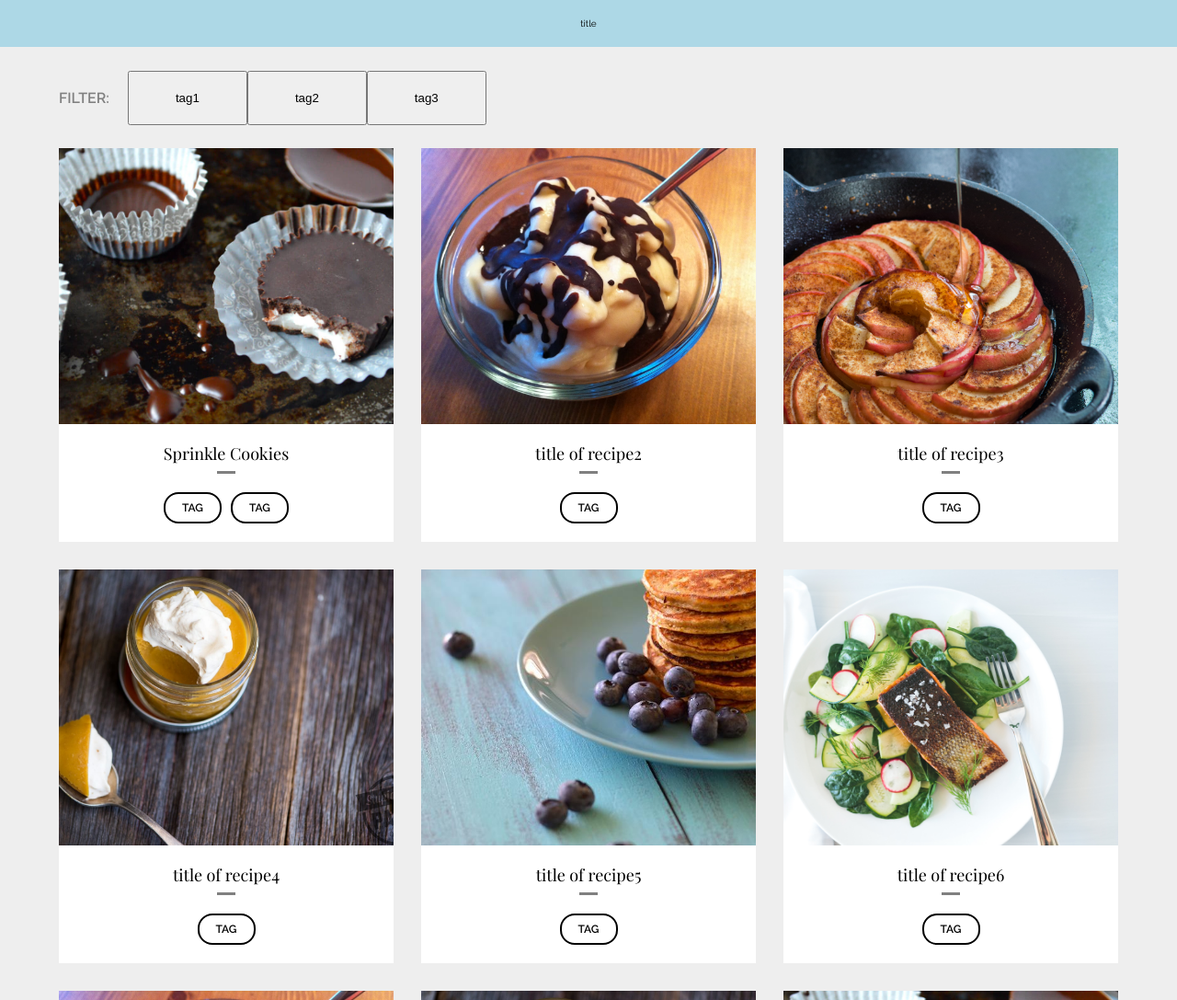
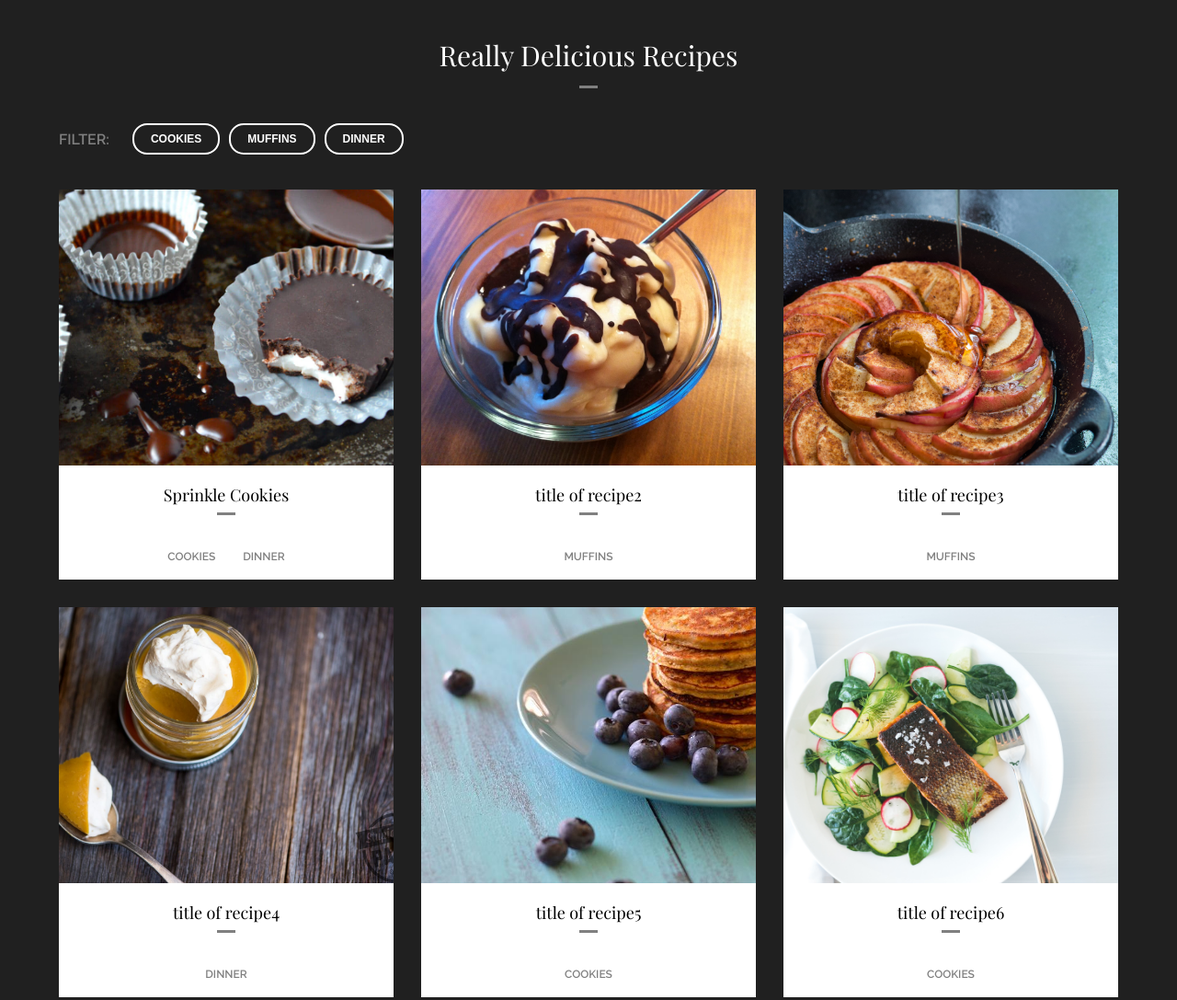
Before and after one commit to mikaelatavernese/recipe-index, a plain HTML site: page index.html in a window 1280 px wide. Shown: the top 1087 px of the page at 92% size. Drawn offline with nearby package versions, Linux system fonts and the light colour scheme.

Commit message:
styling, header

```diff
--- a/css/main.css
+++ b/css/main.css
@@ -6,15 +6,31 @@ body {
   margin: 0;
   padding: 0;
   border: none;
-  background-color: #eeeeee;
+  background-color: #202020;
   font-family: 'Raleway', sans-serif;
   font-size: 62.5%;
 }
 
 header {
-  padding: 20px;
+  margin: 40px 0 0;
   text-align: center;
-  background-color: lightblue;
+  color: white;
+  font-family: 'Playfair Display', serif;
+  font-size: 3em;
+  position: relative;
+  padding-bottom: 16px;
+}
+
+header:after {
+  content: "";
+  display: inline-block;
+  position: absolute;
+  width: 20px;
+  height: 3px;
+  background-color: gray;
+  bottom: 0;
+  left: 50%;
+  margin-left: -10px;
 }
 
 a {
@@ -24,10 +40,9 @@ a {
 .card:hover {
   transition: all 0.2s ease-out 0.1s;
   transform: scale(1.02);
-
 }
 
-.main-container{
+.main-container {
   margin: 0 auto;
   width: 90%;
   max-width: 1280px;
@@ -53,7 +68,23 @@ h2 {
 }
 
 .filter {
-  padding: 20px 50px;
+  padding: 8px 18px;
+  margin: 0 5px;
+  border: 2px solid white;
+  border-radius: 16px;
+  text-align: center;
+  font-size: 1.2em;
+  text-transform: uppercase;
+  font-weight: 600;
+  color: white;
+  background: none;
+  transition: all 0.2s ease-out 0.1s;
+}
+
+.filter:hover {
+  color: #202020;
+  background: white;
+  transition: all 0.2s ease-out 0.1s;
 }
 
 .row-container {
@@ -75,7 +106,7 @@ h2 {
   margin-right: 30px;
 }
 
- .card-img{
+.card-img {
   height: 300px;
   width: 100%;
   background: no-repeat center center;
@@ -107,23 +138,22 @@ h2 {
   display: flex;
   flex-direction: row;
   justify-content: center;
-  margin: 10px 0 20px;
+  margin: 20px 0 10px;
 }
 
 .tag {
-    padding: 8px 18px;
+  padding: 8px 10px;
   margin: 0 5px;
-    border: 2px solid black;
-    border-radius: 16px;
   text-align: center;
   font-size: 1.2em;
   text-transform: uppercase;
   font-weight: 600;
-    color: black;
+  color: gray;
 }
 
 
 /*recipe pages only*/
+
 .recipe-header {
   display: flex;
   flex-direction: row;
@@ -131,7 +161,7 @@ h2 {
   margin: 20px auto;
 }
 
-.recipe-name{
+.recipe-name {
   width: 50%
 }
 
--- a/index.html
+++ b/index.html
@@ -9,14 +9,14 @@
 </head>
 
 <body>
-  <header>title</header>
+  <header>Really Delicious Recipes</header>
   <div class="main-container">
   <!-- filers -->
     <div class="filter-container">
       <h2>Filter:</h2>
-      <button class="filter">tag1</button>
-      <button class="filter">tag2</button>
-      <button class="filter">tag3</button>
+      <button class="filter">cookies</button>
+      <button class="filter">muffins</button>
+      <button class="filter">dinner</button>
     </div>
     <!-- Recipe cards -->
     <!-- row 1 -->
@@ -24,18 +24,18 @@
       <a class="card" href="recipe.html">
           <div class="card-img" style="background-image:url(images/recipe-1.jpg)"></div>
           <div class="title">Sprinkle Cookies</div>
-          <div class="tag-container"><div class="tag">tag</div><div class="tag">tag</div></div>
+          <div class="tag-container"><div class="tag">cookies</div><div class="tag">dinner</div></div>
 
       </a>
       <a class="card" href="recipe.html">
           <div class="card-img" style="background-image:url(images/recipe-2.jpg)"></div>
           <div class="title">title of recipe2</div>
-          <div class="tag-container"><div class="tag">tag</div></div>
+          <div class="tag-container"><div class="tag">muffins</div></div>
       </a>
       <a class="card" href="recipe.html">
           <div class="card-img" style="background-image:url(images/recipe-3.jpg)"></div>
           <div class="title">title of recipe3</div>
-          <div class="tag-container"><div class="tag">tag</div></div>
+          <div class="tag-container"><div class="tag">muffins</div></div>
       </a>
     </div>
     <!-- row 2 -->
@@ -43,17 +43,17 @@
       <a class="card" href="recipe.html">
           <div class="card-img" style="background-image:url(images/recipe-4.jpg)"></div>
           <div class="title">title of recipe4</div>
-          <div class="tag-container"><div class="tag">tag</div></div>
+          <div class="tag-container"><div class="tag">dinner</div></div>
       </a>
       <a class="card" href="recipe.html">
           <div class="card-img" style="background-image:url(images/recipe-5.jpg)"></div>
           <div class="title">title of recipe5</div>
-          <div class="tag-container"><div class="tag">tag</div></div>
+          <div class="tag-container"><div class="tag">cookies</div></div>
       </a>
       <a class="card" href="recipe.html">
           <div class="card-img" style="background-image:url(images/recipe-6.jpg)"></div>
           <div class="title">title of recipe6</div>
-          <div class="tag-container"><div class="tag">tag</div></div>
+          <div class="tag-container"><div class="tag">cookies</div></div>
       </a>
     </div>
     <!-- row 3 -->
@@ -61,17 +61,17 @@
       <a class="card" href="recipe.html">
           <div class="card-img" style="background-image:url(images/recipe-2.jpg)"></div>
           <div class="title">title of recipe7</div>
-          <div class="tag-container"><div class="tag">tag</div></div>
+          <div class="tag-container"><div class="tag">dinner</div></div>
       </a>
       <a class="card" href="recipe.html">
           <div class="card-img" style="background-image:url(images/recipe-4.jpg)"></div>
           <div class="title">title of recipe8</div>
-          <div class="tag-container"><div class="tag">tag</div></div>
+          <div class="tag-container"><div class="tag">cookies</div></div>
       </a>
       <a class="card" href="recipe.html">
           <div class="card-img" style="background-image:url(images/recipe-1.jpg)"></div>
           <div class="title">title of recipe9</div>
-          <div class="tag-container"><div class="tag">tag</div></div>
+          <div class="tag-container"><div class="tag">cookies</div></div>
       </a>
     </div>
   </div>
```
Lines whose indentation alone changed are shown as unchanged.
